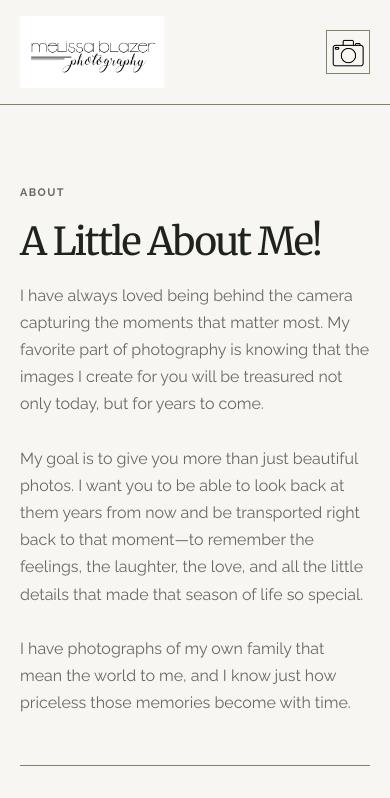
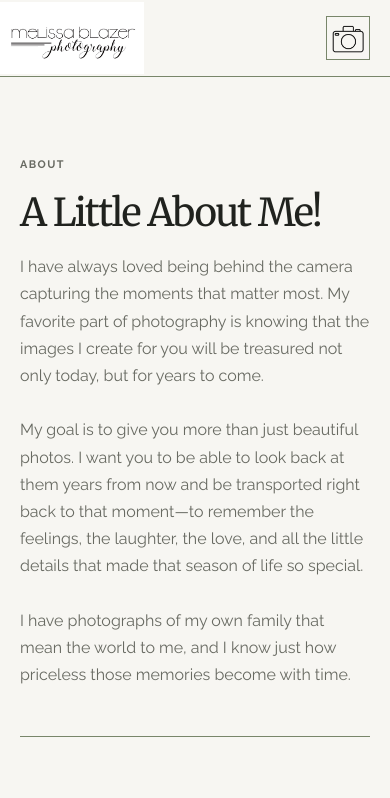
Before and after one commit to jblazrwrx/mbp, an Astro site in the folder website/: page /about in a window 390 px wide. Shown: the top 798 px of the page. Built offline with nearby package versions, Linux system fonts and the light colour scheme; Astro itself is replaced by a stand-in of ours.

Commit message:
extended logo in header on mobile, and adjusted transparency of camera/menu icon

```diff
--- a/website/src/styles/global.css
+++ b/website/src/styles/global.css
@@ -171,6 +171,10 @@ a:focus-visible {
 	display: block;
 	width: 2.25rem;
 	height: 2.25rem;
+}
+
+.menu-icon-closed {
+	opacity: 0.9;
 }
 
 .menu-icon-open,
@@ -591,7 +595,10 @@ h1 {
 		min-height: 76px;
 		flex-wrap: wrap;
 		gap: 0.5rem 1rem;
-		padding-block: 1rem;
+	}
+
+	.header-inner > .wordmark {
+		margin-left: calc(-1 * var(--page-gutter));
 	}
 
 	.header-contact {
```
